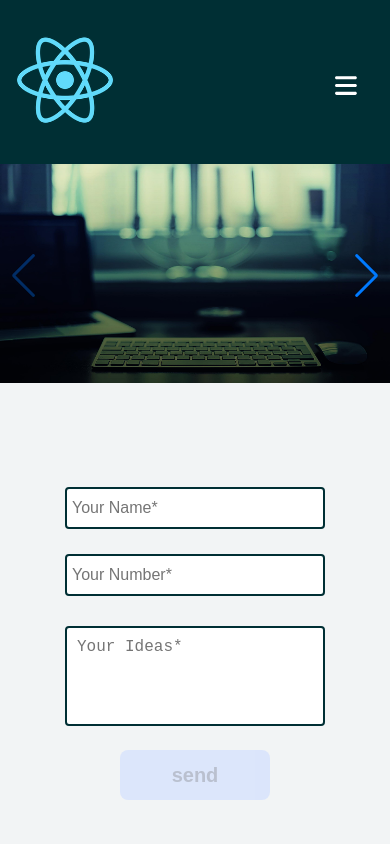
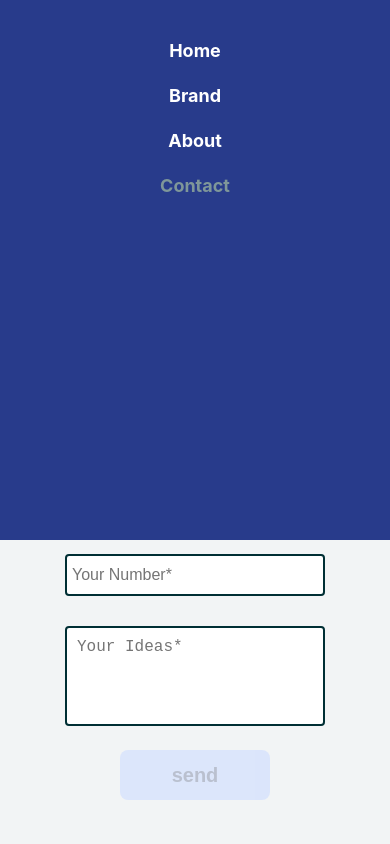
Before and after one commit to mustafaevv/anons, a React (Create React App) app: page /contact in a window 390 px wide. Shown: the top 844 px of the page. Built offline with nearby package versions, Linux system fonts and the light colour scheme.

Commit message:
header media error finished

```diff
--- a/src/components/Header/Header.module.scss
+++ b/src/components/Header/Header.module.scss
@@ -18,7 +18,7 @@
     width: 40px;
     padding: 0.5rem;
     border-radius: 50%;
-    background-color: #283b8b;
+    background-color: #fff;
     cursor: pointer;
     transition: background-color 0.2s ease-in-out;
     position: absolute;
@@ -83,7 +83,7 @@
       justify-content: center;
       flex-direction: column;
       gap: 1.5rem;
-      background: red;
+      background: #283b8b;
       transition: 0.5s;
       transform: translateY(-100vh);
       margin-left: 0;
--- a/src/components/Header/index.jsx
+++ b/src/components/Header/index.jsx
@@ -24,7 +24,7 @@ const Header = () => {
             alt="React Logo"
           />
         </Link>
-        {opened && (
+        {opened || (
           <ul className={classNames(classes["header__list"])}>
             {category.map((item, index) => (
               <li key={index}>
```
